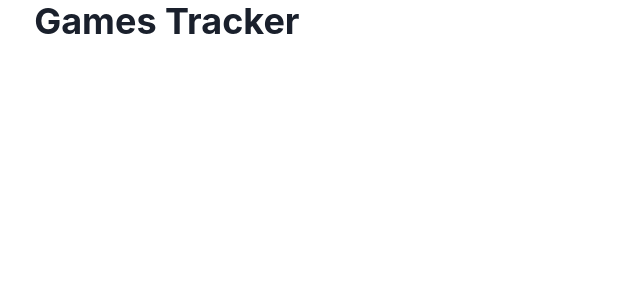
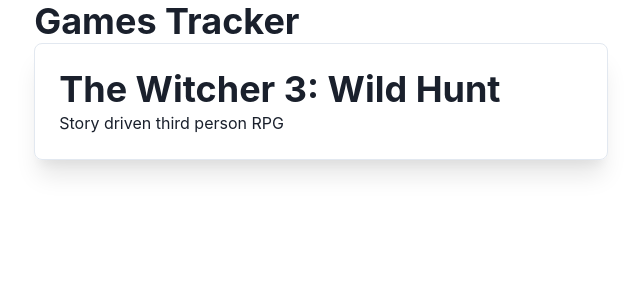
Before and after one commit to chrisvasqm/react-gametracker, a React (Vite) app: page / in a window 1280 px wide. Shown: the top 300 px of the page, without its empty margins (319-959 px from the left). Built offline with nearby package versions, Linux system fonts and the light colour scheme.

Commit message:
Add game card

```diff
--- a/src/App.tsx
+++ b/src/App.tsx
@@ -1,10 +1,16 @@
 import { Container, Heading } from '@chakra-ui/react';
+import GameCard from './components/GameCard';
+import data from './data/games.json';
 
 function App() {
+  const games = data;
+
   return (
     <>
       <Container size={['md', 'sm']}>
         <Heading>Games Tracker</Heading>
+
+        <GameCard game={games[0]} />
       </Container>
     </>
   );
--- /dev/null
+++ b/src/components/GameCard.tsx
@@ -0,0 +1,24 @@
+import { Box, Heading, Text } from '@chakra-ui/react';
+import Game from '../models/Game';
+
+interface Props {
+  game: Game;
+}
+
+function GameCard({ game }: Props) {
+  return (
+    <Box
+      padding={6}
+      width={'100%'}
+      borderWidth='1px'
+      borderRadius='lg'
+      overflow='hidden'
+      boxShadow='xl'
+    >
+      <Heading>{game.name}</Heading>
+      <Text>{game.description}</Text>
+    </Box>
+  );
+}
+
+export default GameCard;
--- /dev/null
+++ b/src/models/Game.ts
@@ -0,0 +1,6 @@
+export default interface Game {
+  id: number;
+  name: string;
+  description: string;
+  image: string;
+}
```
